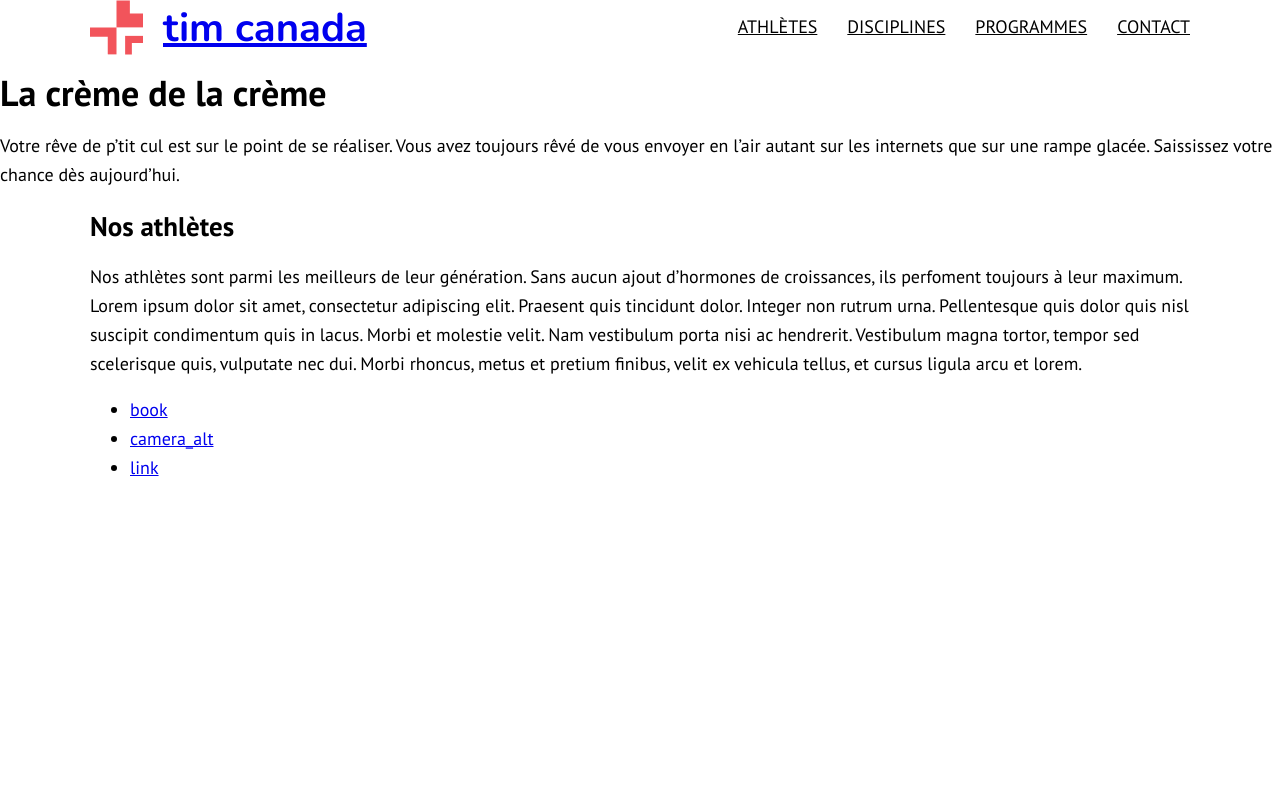
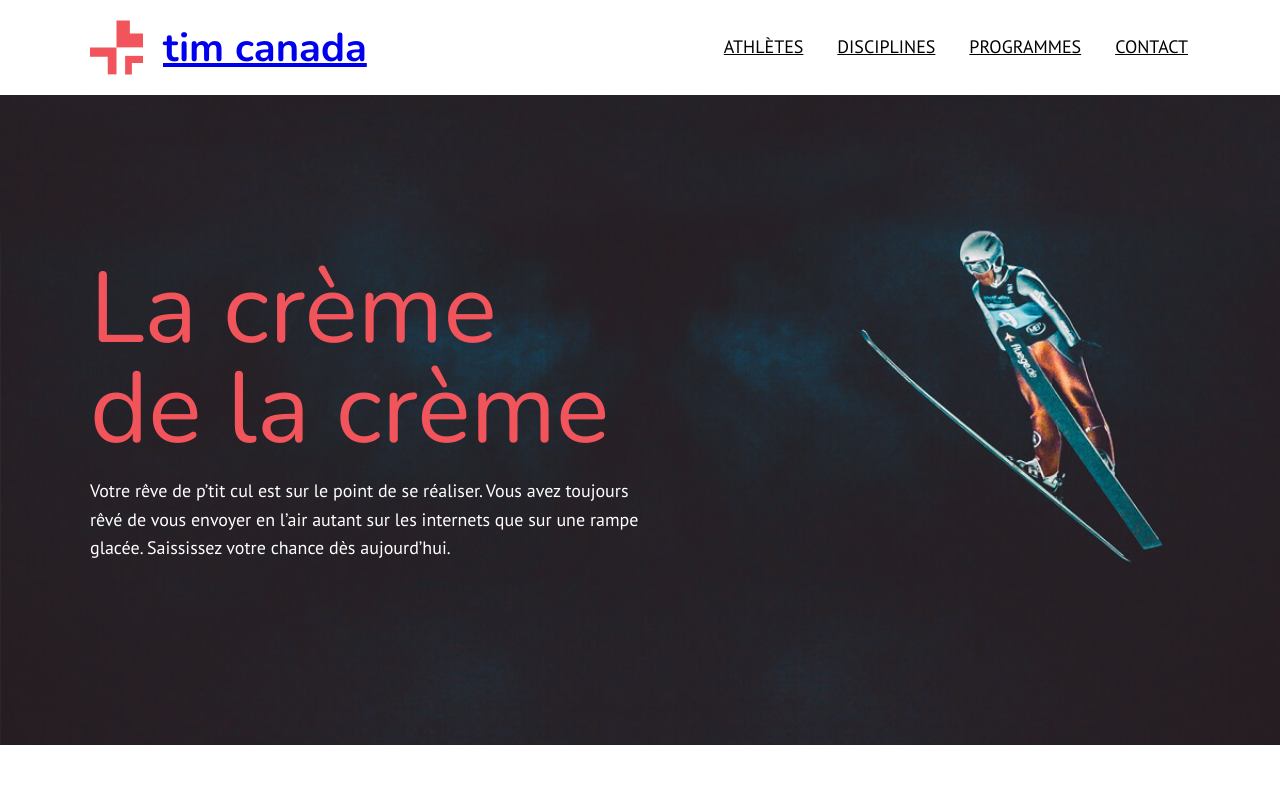
Before and after one commit to DanGN0/sem05, a plain HTML site: page index.html in a window 1280 px wide. Shown: the top 800 px of the page. Drawn offline with nearby package versions, Linux system fonts and the light colour scheme.

Commit message:
Push ad #6

```diff
--- a/css/styles.css
+++ b/css/styles.css
@@ -39,6 +39,12 @@ body {
 /*------------------------------------------------------------------------------
    Modules
 ------------------------------------------------------------------------------*/
+
+/* ===== Numéro 3f ===== */
+
+header {
+    padding: 2rem 0;
+}
 
 /* ===== Numéro 3a ===== */
 header .wrapper {
@@ -82,6 +88,8 @@ header .wrapper {
     /* ne peuvent etre raccourcies */
     text-transform: uppercase;
     color:black;
+
+    border: 2px solid transparent;
 }
 
 
@@ -92,98 +100,76 @@ header .wrapper {
 }
 
 
-/* ===== Numéro 3f ===== */
-/*
-header {
-    padding-top: 20px;
-    padding-left: 0;
-    padding-right: 0;
-    padding-bottom: 20px;
-}
-*/
 
 /* ===== Numéro 4a ===== */
-/*
+
 .hero {
-    background-image: url('../images/hero.jpg');
-    background-position: center right;
-    background-repeat: no-repeat;
+    background: url('../images/hero.jpg') center right/ cover no-repeat ;
 }
-*/
+
 
 /* ===== Numéro 4b ===== */
 .hero .wrapper {
-
+    display: flex;
+    min-height: 650px;
+    flex-direction: column;
+    justify-content: center;
 }
 
 /* ===== Numéro 4c ===== */
 .hero .contenu {
-
+    max-width: 50%;
+    color:white;
 }
 
 /* ===== Numéro 4d ===== */
-/*
+
 .hero h1 {
-    font-weight: 100;
-    font-size: 100px;
-    line-height: 100%;
-
-    font-family: Nunito, sans-serif;
-    margin-top: 0;
-    margin-bottom: 20px;
-    margin-left: 0;
-    margin-right: 0;
+    font: 100 10rem/100% Nunito, sans-serif;
+    margin: 0 2rem 0 0;
     color: #F2545B;
 }
-*/
+
+/* ===== Numéro 5c ===== */
+
+.athletes {
+    padding: 100px 0;
+}
+
 
 /* ===== Numéro 5a ===== */
-/*
+
 .athletes h2 {
-    font-family: Nunito, sans-serif;
-    font-weight: bold;
-    font-size: 50px;
-    margin-top: 0;
-    margin-bottom: 50px;
-    margin-left: 0;
-    margin-right: 0;
+    font: bold 5rem Nunito, sans-serif;
+    margin: 0 5rem 0 0;
+
+    letter-spacing: 0.05em;
 }
-*/
+
 
 /* ===== Numéro 5b ===== */
-/*
+
 .athletes p {
-    margin-right: 0;
-    margin-bottom: 50px;
-    margin-top: 0;
-    margin-left: 0;
+    margin: 0 5rem 0 0;
 }
-*/
-
-/* ===== Numéro 5c ===== */
-/*
-.athletes {
-    padding-top: 100px;
-    padding-bottom: 100px;
-    padding-left: 0;
-    padding-right: 0;
-}
-*/
 
 
 /* ===== Numéro 5d ===== */
 .athletes-photos {
-
+    display: grid;
+    grid-template-columns: 1fr 1fr 1fr;
+    gap:30px;
 }
 
 /* ===== Numéro 5e ===== */
 .athletes-photos img {
-
+    max-width: 100%;
 }
 
 /* ===== Numéro 5f ===== */
 .athlete1 {
-
+    grid-column-start: span 2;
+    grid-row-start: span 2;
 }
 
 
--- a/index.html
+++ b/index.html
@@ -38,9 +38,13 @@
 </header>
 
 <section class="hero">
-    <h1>La crème de la crème</h1>
-    <p>Votre rêve de p’tit cul est sur le point de se réaliser. Vous avez toujours rêvé de vous envoyer en l’air autant
+    <div class="wrapper">
+    <div class="contenu">
+        <h1>La crème de la crème</h1>
+        <p>Votre rêve de p’tit cul est sur le point de se réaliser. Vous avez toujours rêvé de vous envoyer en l’air autant
         sur les internets que sur une rampe glacée. Saississez votre chance dès aujourd’hui.</p>
+        </div>
+    </div>
 </section>
 
 <section class="athletes">
@@ -48,11 +52,11 @@
         <h2>Nos athlètes</h2>
         <p>Nos athlètes sont parmi les meilleurs de leur génération. Sans aucun ajout d’hormones de croissances, ils perfoment toujours à leur maximum. Lorem ipsum dolor sit amet, consectetur adipiscing elit. Praesent quis tincidunt dolor. Integer non rutrum urna. Pellentesque quis dolor quis nisl suscipit condimentum quis in lacus. Morbi et molestie velit. Nam vestibulum porta nisi ac hendrerit. Vestibulum magna tortor, tempor sed scelerisque quis, vulputate nec dui. Morbi rhoncus, metus et pretium finibus, velit ex vehicula tellus, et cursus ligula arcu et lorem.</p>
 
-        <!--
-        <img src="images/athlete1.jpg" alt="Champion de demi-lune en ski acrobatique">
-        <img src="images/athlete2.jpg" alt="Champion de patinage artistique masculin">
-        <img src="images/athlete3.jpg" alt="Championne de curling sur l'étang dans sa cours">
-        -->
+        <div class="athletes-photos">
+            <img class="athlete1" src="images/athlete1.jpg" alt="Champion de demi-lune en ski acrobatique">
+            <img src="images/athlete2.jpg" alt="Champion de patinage artistique masculin">
+            <img src="images/athlete3.jpg" alt="Championne de curling sur l'étang dans sa cours">
+        </div>
     </div>
 </section>
 <footer>
```
